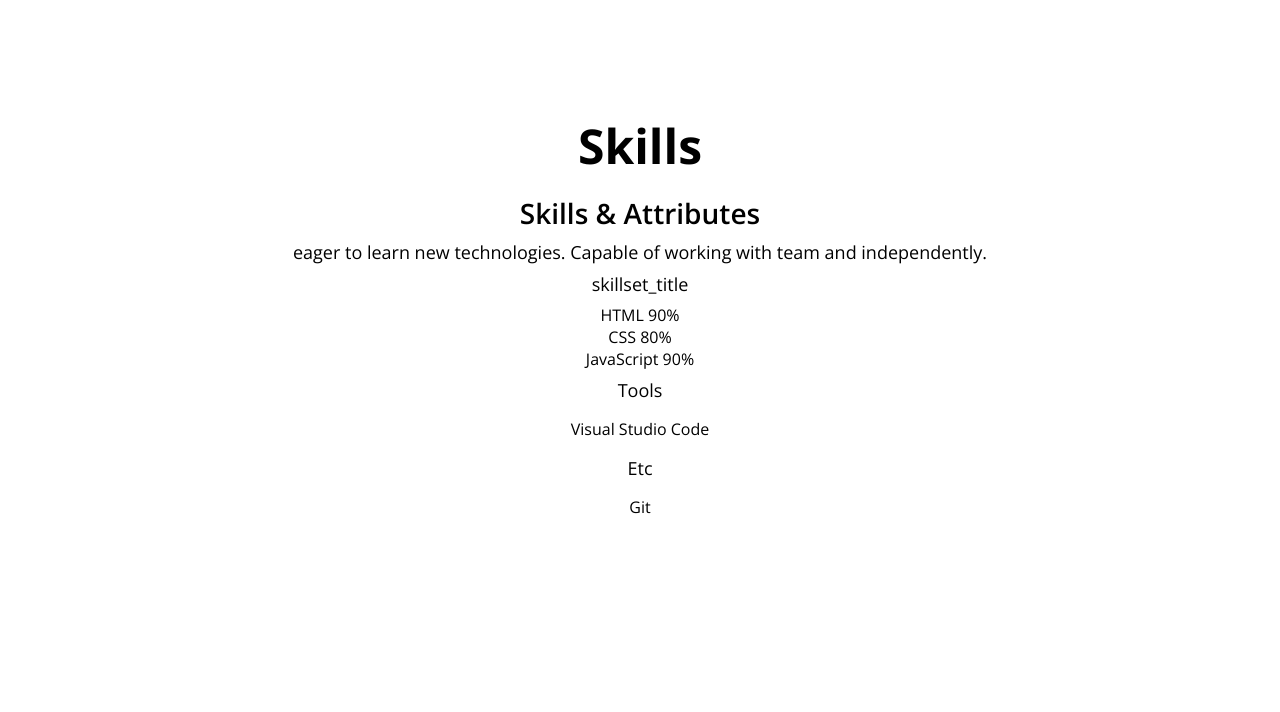
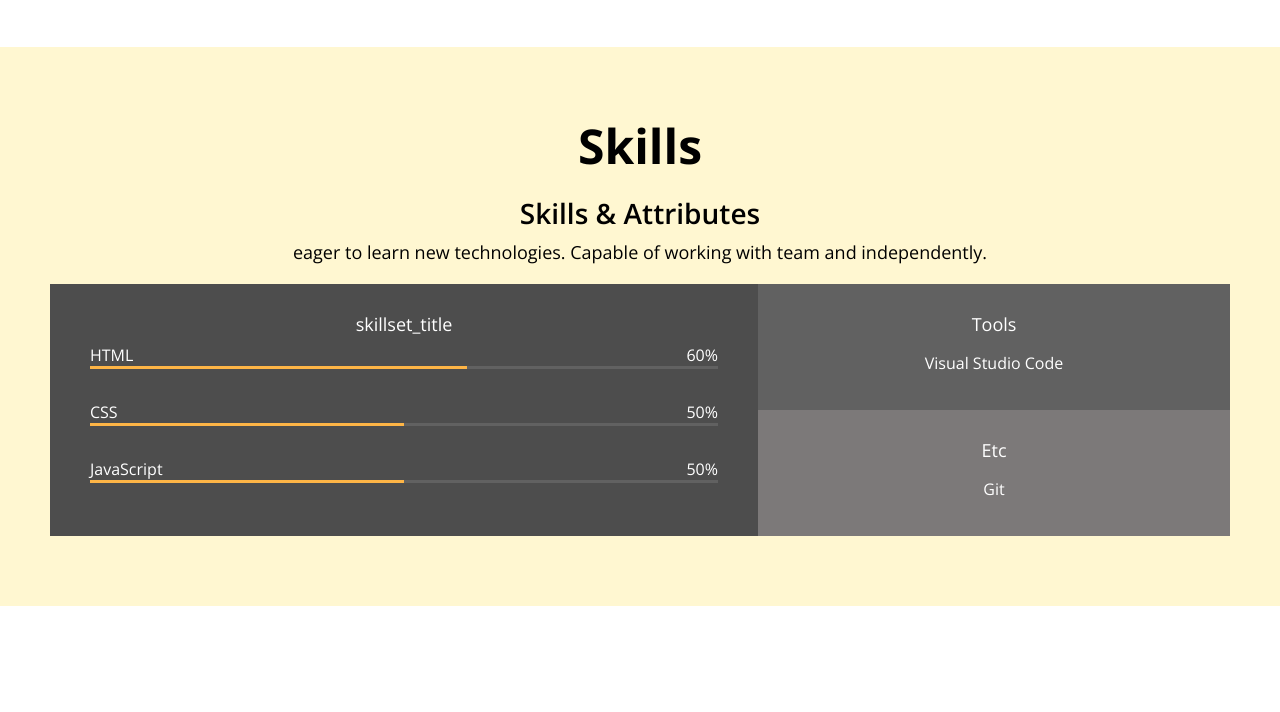
Before and after one commit to unknownvoyager2020/Portfolio, a plain HTML site: page index.html in a window 1280 px wide. Shown: the part 1408-2120 px from the top of the page. Drawn offline with nearby package versions, Linux system fonts and the light colour scheme.

Commit message:
CSS: Skills

```diff
--- a/index.html
+++ b/index.html
@@ -54,7 +54,7 @@
       <button class="home__contact">Contact me</button>
     </section>
     <!-- About -->
-    <section id="about" class="section">
+    <section id="about" class="section section__container">
       <h1>About me</h1>
       <p>
         Lorem ipsum dolor sit amet consectetur adipisicing elit. Esse, molestiae
@@ -121,42 +121,43 @@
     </section>
     <!-- Skills -->
     <section id="skills" class="section">
+      <div class="section__container">
         <h1>Skills</h1>
         <h2>Skills & Attributes</h2>
         <p>
           eager to learn new technologies. Capable of working with team and
           independently.
         </p>
-      <div class="skillsset">
+        <div class="skillset">
           <div class="skillset__left">
             <h3 class="skillset_title">skillset_title</h3>
             <div class="skill">
               <div class="skill_description">
                 <span>HTML</span>
-              <span>90%</span>
+                <span>60%</span>
               </div>
               <div class="skill__bar">
-              <div class="skill__value"></div>
+                <div class="skill__value" style="width: 60%;"></div>
               </div>
             </div>
 
             <div class="skill">
               <div class="skill_description">
                 <span>CSS</span>
-              <span>80%</span>
+                <span>50%</span>
               </div>
               <div class="skill__bar">
-              <div class="skill__value"></div>
+                <div class="skill__value" style="width: 50%;"></div>
               </div>
             </div>
 
             <div class="skill">
               <div class="skill_description">
                 <span>JavaScript</span>
-              <span>90%</span>
+                <span>50%</span>
               </div>
               <div class="skill__bar">
-              <div class="skill__value"></div>
+                <div class="skill__value" style="width: 50%;"></div>
               </div>
             </div>
           </div>
@@ -172,6 +173,7 @@
               <ul class="etc_list">
                 <li><span>Git</span></li>
               </ul>
+            </div>
           </div>
         </div>
       </div>
--- a/style.css
+++ b/style.css
@@ -194,6 +194,9 @@ p {
 .section {
   padding: 50px;
   text-align: center;
+  margin: auto;
+}
+.section__container {
   max-width: 1200px;
   margin: auto;
 }
@@ -258,3 +261,59 @@ p {
 .edu__period {
   font-size: var(--font-micro);
 }
+
+/* Skill */
+
+#skills {
+  background-color: var(--color-yellow);
+}
+
+.skillset {
+  display: flex;
+  background-color: var(--color-light-grey);
+  color: var(--color-white);
+  margin: 20px 0;
+}
+
+.skillset_title {
+  color: var(--color-white);
+}
+
+.skillset__left {
+  flex-basis: 60%;
+  background-color: var(--color-dark-grey);
+  padding: 20px 40px;
+}
+
+.skill {
+  margin-bottom: 32px;
+}
+
+.skill_description {
+  display: flex;
+  justify-content: space-between;
+}
+
+.skill__bar {
+  width: 100%;
+  height: 3px;
+  background-color: var(--color-grey);
+}
+
+.skill__value {
+  height: 3px;
+  background-color: var(--color-orange);
+}
+
+.skillset_right {
+  flex-basis: 40%;
+}
+
+.tools {
+  background-color: var(--color-grey);
+}
+
+.tools,
+.etc {
+  padding: 20px;
+}
```
Lines whose indentation alone changed are shown as unchanged.
